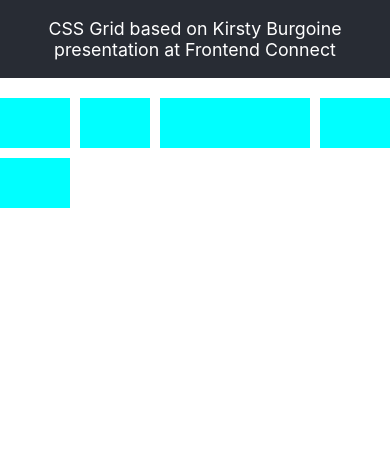
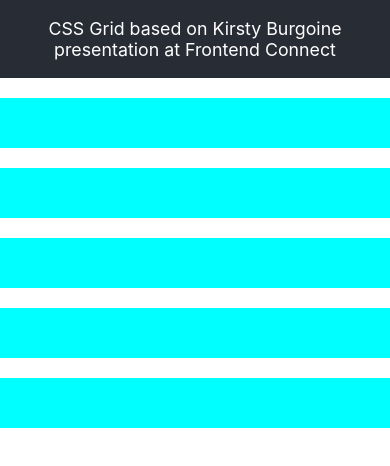
Before and after one commit to annakowalczuk/css-grid, a React (Create React App) app: page / in a window 390 px wide. Shown: the top 466 px of the page. Built offline with nearby package versions, Linux system fonts and the light colour scheme.

Commit message:
Add grid with no breakpoints approach and fallback for IE

```diff
--- a/src/App.css
+++ b/src/App.css
@@ -13,29 +13,36 @@
   color: white;
 }
 
+/* IE Fallbacks */
 .grid__container {
-  display: grid;
-  width: 100%;
-  max-width: 900px;
-  margin: 20px auto;
-  grid-template-columns: 1fr 1fr minmax(150px, 1fr) 1fr;
-  grid-template-rows: auto;
-  grid-gap: 10px;
+  display: flex;
+  flex-flow: row wrap;
+}
+
+.grid__container > * {
+  margin: 10px;
+}
+
+@supports( display: grid ) {
+
+  .grid__container {
+    display: grid;
+    width: 100%;
+    max-width: 900px;
+    margin: 20px auto;
+    grid-template-columns: repeat(auto-fill, minmax(200px, 1fr));
+    grid-template-rows: auto;
+    grid-gap: 20px;
+  }
+
+  .grid__container > * {
+    margin: unset;
+  }
+
 }
 
 .grid__item {
   background-color: aqua;
   min-height: 50px;
+  width: 100%;
 }
-
-/* .grid__item:nth-child(odd) {
-  grid-column: 1 / 2;
-}
-
-.grid__item:nth-child(even) {
-  grid-column: 2 / 3;
-}
-
-.grid__item:nth-child(5) {
-  grid-column: 1 / 3;
-} */
```
